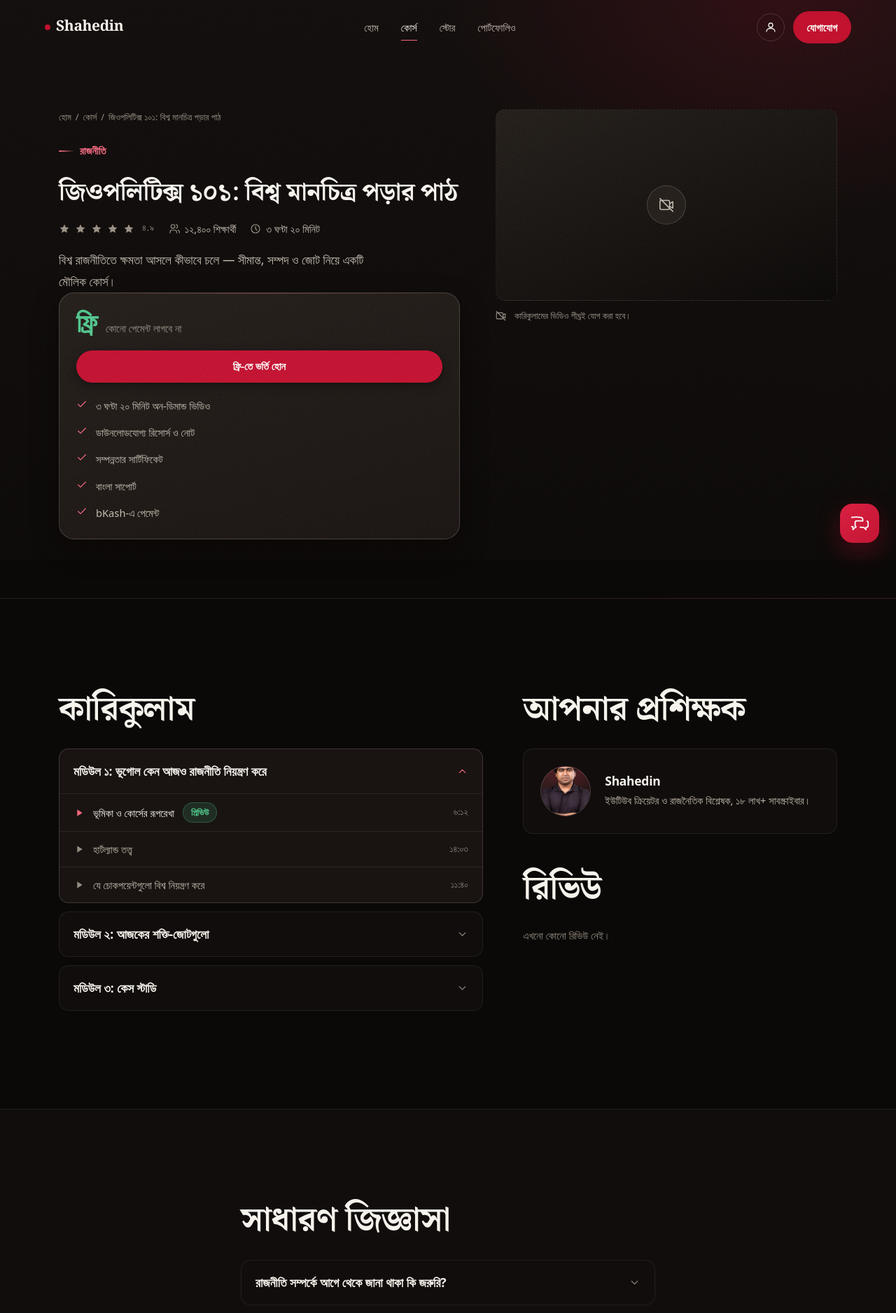
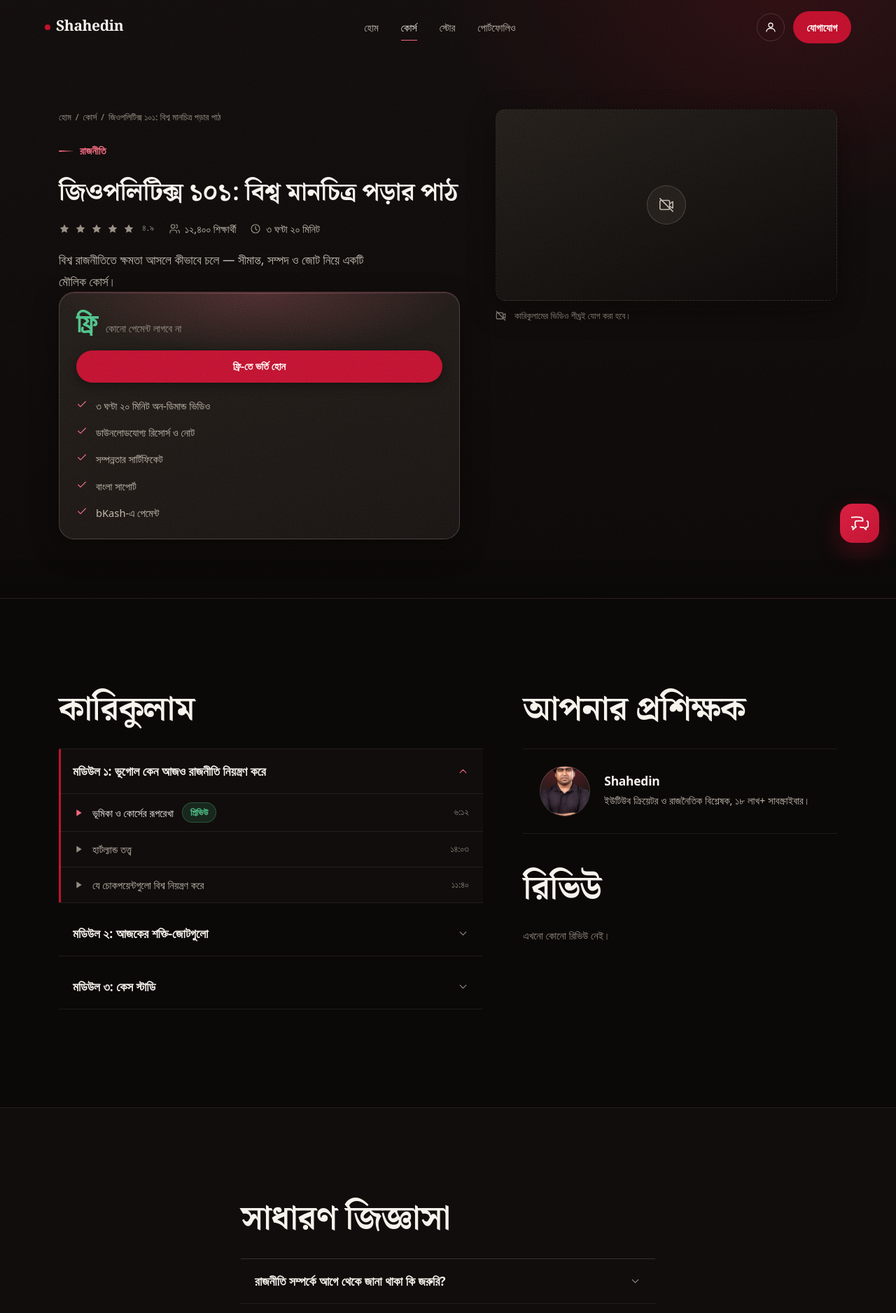
Before and after one commit to tawhidhossen49/2nd-Shahedin-project, a PHP site: page /course-detail.html in a window 1280 px wide. Shown: the top 1877 px of the page at 70% size. Run offline with PHP 8.4, Linux system fonts and the light colour scheme; some libraries are stand-ins or nearby versions; some web fonts are replaced.

Commit message:
Checkpoint 4: courses.html + course-detail.html on the ruled register language
Catalogue: the grid was a uniform 3-up card wall. The lead course now runs full
width as a two-column editorial feature (artwork against a centred body at
--step-3) and the rest stay 3-up, so the page opens with a clear first read
instead of nine equal tiles. Achieved with :first-child on the existing
[data-mount="course-grid"], so no markup moved.

Course detail:
  accordion   de-boxed to ruled rows. Open state is a warm surface lift plus a
              3px inset accent edge rather than a heavier border, so an open
              module reads as raised rather than outlined.
  buy card    the one genuinely elevated surface on the page — warm-tinted
              shadow plus an accent glow spill along its top edge, swapping to
              --good-dim once .is-enrolled is set. Content lifted to z-index 1
              so the glow sits behind it.
  preview     inherits the elevation the old .video-embed had, now applied to
              the facade stage and to the swapped-in iframe.
  mentor      de-boxed to a ruled block matching the aside.

Depth (2.5): elevation is now carried by tinted shadow and two hairline
weights instead of a border around every element.

Contract: no HTML touched. Every selector hangs off an existing class or the
existing data-mount. Audit clean against 9858739.

Co-Authored-By: Claude Opus 5 <noreply@anthropic.com>

```diff
--- a/css/style.css
+++ b/css/style.css
@@ -1859,6 +1859,79 @@ svg[stroke]{stroke-width:1.7; stroke-linecap:round; stroke-linejoin:round;}
 @media (prefers-reduced-motion: reduce){
   .vfacade-img,.vfacade-play{transition:none;}
 }
+
+/* =========================================================================
+   18d. COURSE SURFACES  (checkpoint 4 — courses.html + course-detail.html)
+   -------------------------------------------------------------------------
+   Same argument as the homepage: the catalogue was one uniform 3-up card grid
+   and the detail page was a stack of bordered boxes. Both now use the ruled
+   register language, with depth carried by tinted shadow and two hairline
+   weights rather than by a border around every element (brief 2.5).
+   ========================================================================= */
+
+/* --- CATALOGUE: lead course runs full width as an editorial feature, the
+       rest stay 3-up. Breaks the uniform grid without touching markup. --- */
+[data-mount="course-grid"] > :first-child{
+  grid-column:1 / -1;
+  display:grid; grid-template-columns:minmax(0,1.05fr) minmax(0,1fr);
+  align-items:stretch; overflow:hidden;
+}
+[data-mount="course-grid"] > :first-child .thumb{
+  aspect-ratio:auto; block-size:100%; min-block-size:clamp(240px,26vw,340px);
+}
+[data-mount="course-grid"] > :first-child .card-body{
+  justify-content:center; padding:var(--space-8);
+}
+[data-mount="course-grid"] > :first-child .card-title{
+  font-size:var(--step-3); line-height:var(--lh-heading);
+}
+[data-mount="course-grid"] > :first-child .card-desc{
+  font-size:var(--step-0); max-inline-size:52ch;
+}
+
+/* --- ACCORDION: ruled rows, not stacked boxes. The open state is carried by
+       a warm surface lift plus an accent edge, not by a heavier border. --- */
+.accordion-item{
+  border-inline:0; border-block-start:0; border-radius:0;
+  background:transparent;
+  border-block-end:1px solid var(--line);
+}
+.accordion-item:first-child{border-block-start:1px solid var(--line-strong);}
+.accordion-item:hover{background:var(--surface-1);}
+.accordion-item.open{
+  background:var(--surface-1); border-color:var(--line);
+  box-shadow:inset 3px 0 0 var(--accent-fill);
+}
+.accordion-head{padding-inline:var(--space-5);}
+.lesson-row{padding-inline:var(--space-5);}
+
+/* --- BUY CARD: the one place on the page that should read as elevated.
+       Warm-tinted shadow + accent glow spill along the top edge. --- */
+.course-buy-card{
+  box-shadow:var(--shadow-3), 0 -1px 0 var(--line-accent);
+}
+.course-buy-card::after{
+  content:""; position:absolute; inset-inline:0; inset-block-start:0;
+  block-size:120px; pointer-events:none; z-index:0;
+  background:radial-gradient(70% 100% at 50% 0%, var(--accent-glow), transparent 72%);
+}
+.course-buy-card > *{position:relative; z-index:1;}
+.course-buy-card.is-enrolled{box-shadow:var(--shadow-3), 0 -1px 0 rgba(78,195,138,.4);}
+.course-buy-card.is-enrolled::after{
+  background:radial-gradient(70% 100% at 50% 0%, var(--good-dim), transparent 72%);
+}
+
+/* --- PREVIEW: the facade replaces .video-embed here, so it inherits the
+       same elevation the old embed had. --- */
+.course-preview .vfacade-stage{box-shadow:var(--shadow-3);}
+.course-preview .vfacade-iframe{box-shadow:var(--shadow-3);}
+
+/* --- MENTOR: de-boxed to a ruled block, consistent with the aside. --- */
+.mentor-card{
+  background:transparent; border-inline:0; border-radius:0;
+  border-block:1px solid var(--line);
+}
+.mentor-card:hover{background:var(--surface-1); border-color:var(--line-strong);}
 
 /* =========================================================================
    19. RESPONSIVE
@@ -2050,3 +2123,12 @@ svg[stroke]{stroke-width:1.7; stroke-linecap:round; stroke-linejoin:round;}
   /* about: rail bleed off, it has no room to breathe here */
   [data-section-key="about"] .timeline-h{margin-inline:0; padding-inline:0;}
 }
+
+/* --- 19c. RESPONSIVE for the course surfaces (section 18d) --------------- */
+@media (max-width:1080px){
+  /* the catalogue feature card stops being a 2-up composition */
+  [data-mount="course-grid"] > :first-child{grid-template-columns:minmax(0,1fr);}
+  [data-mount="course-grid"] > :first-child .thumb{min-block-size:0; aspect-ratio:16/9;}
+  [data-mount="course-grid"] > :first-child .card-body{padding:var(--space-6);}
+  [data-mount="course-grid"] > :first-child .card-title{font-size:var(--step-2);}
+}
```
